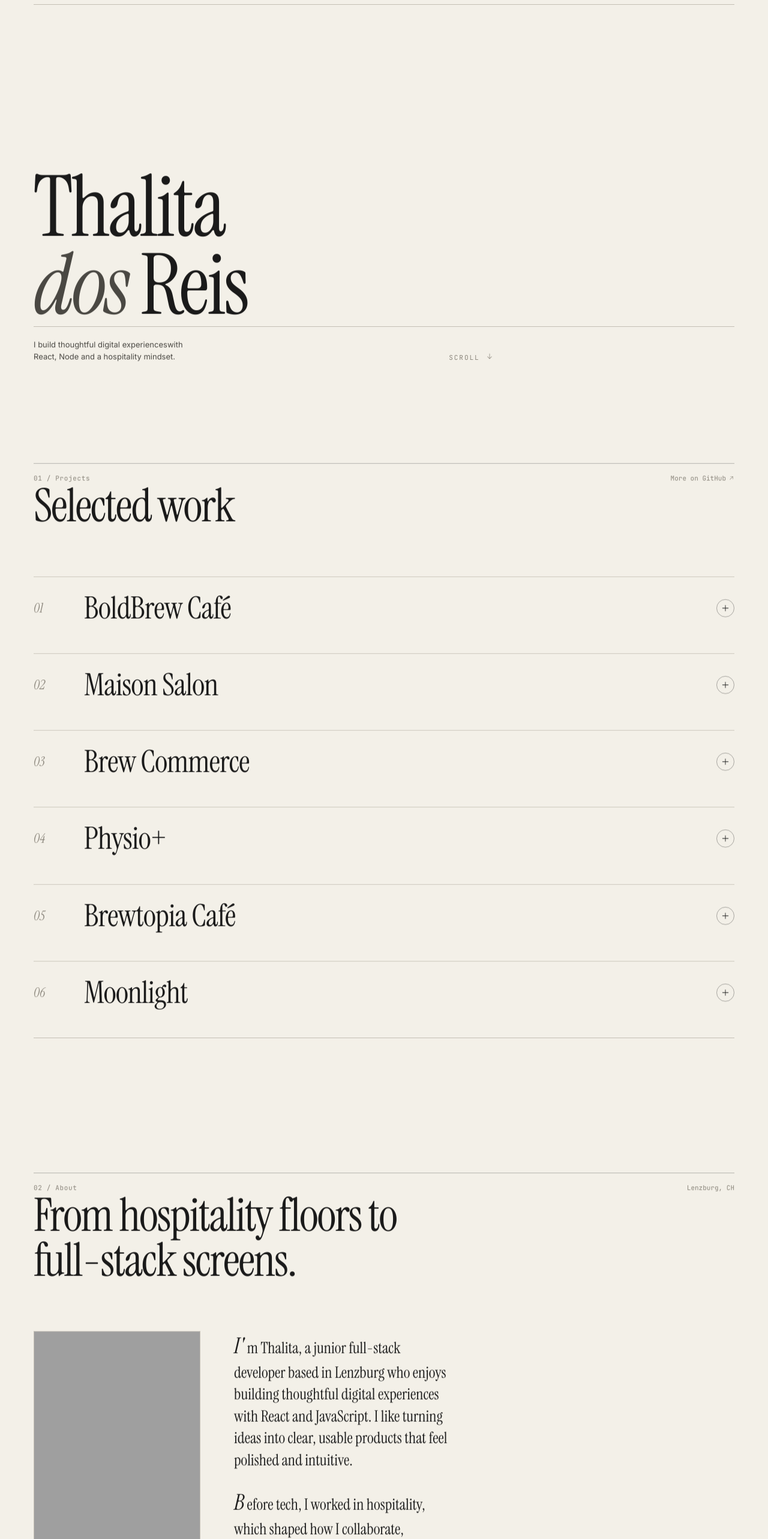
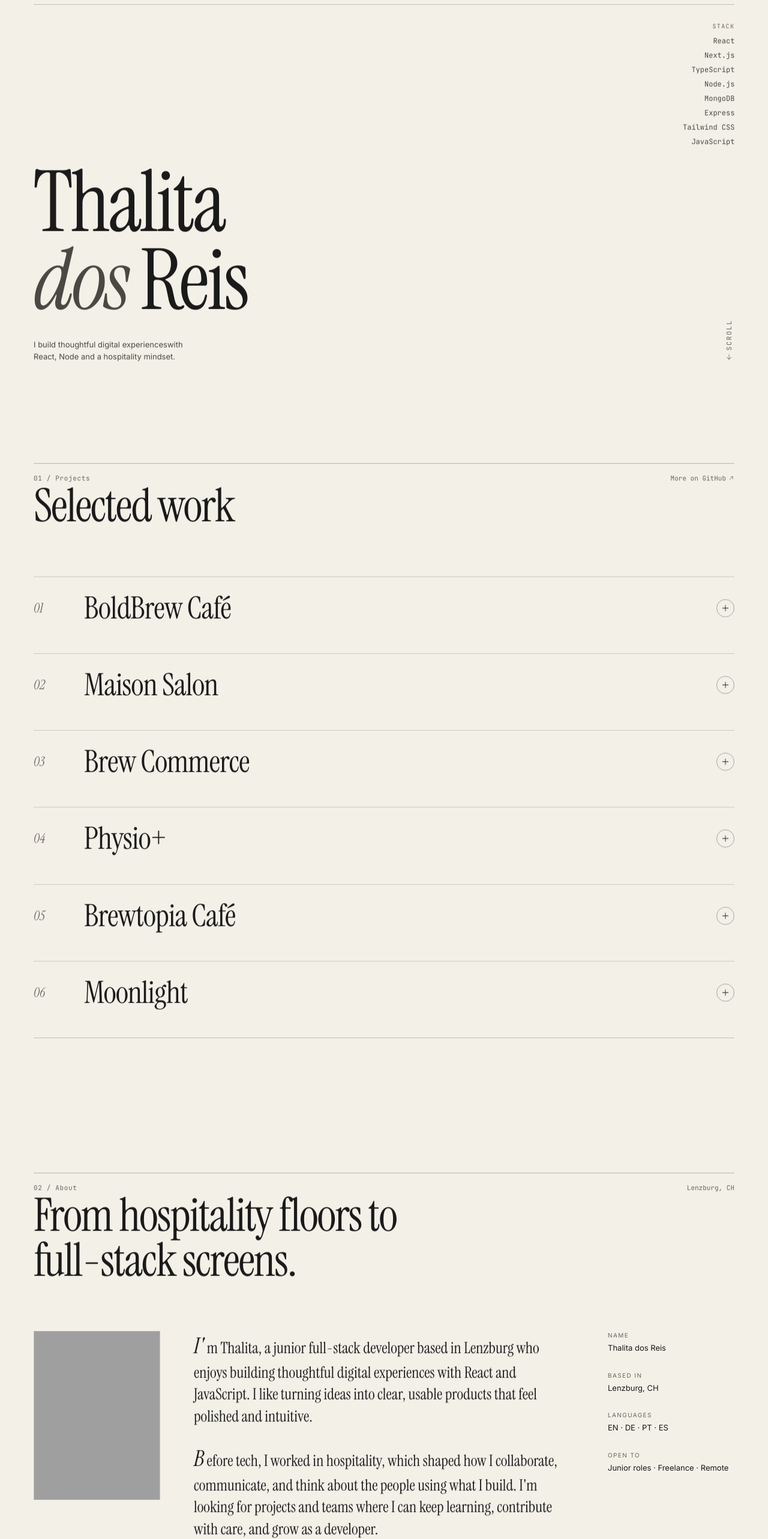
Before and after one commit to ThalitadosReis/portfolio, a React (Vite) app: page / in a window 1280 px wide. Shown: the part 140-2706 px from the top of the page at 60% size. Built offline with nearby package versions, Linux system fonts and the light colour scheme; grey boxes are pictures that could not be loaded.

Commit message:
Update homepage layout and contact section

```diff
--- a/src/components/home/About.jsx
+++ b/src/components/home/About.jsx
@@ -26,23 +26,19 @@ export default function About() {
         aside="Lenzburg, CH"
       />
 
-      <div className="grid grid-cols-1 md:grid-cols-[1fr_3fr] gap-9 md:gap-14">
-        <Reveal className="flex flex-col gap-7">
+      <div className="grid grid-cols-1 md:grid-cols-[1fr_3fr_1fr] gap-9 md:gap-x-14 items-start">
+        <Reveal>
           <ProfilePhoto />
-          <Meta label="Name" value="Thalita dos Reis" />
-          <Meta label={t.banner.based} value="Lenzburg, CH" />
-          <Meta label={t.about.languagesLabel} value={siteData.languages} />
-          <Meta label={t.about.openToLabel} value={t.about.openToValue} />
         </Reveal>
 
         <div className="flex flex-col gap-7">
           <Reveal>
-            <p className="m-0 text-ink font-serif text-[clamp(22px,2.5vw,26px)] leading-[1.4] max-w-[30ch] first-letter:text-[1.4em] first-letter:italic first-letter:pr-1">
+            <p className="m-0 text-ink font-serif text-[clamp(22px,2.5vw,26px)] leading-[1.4] first-letter:text-[1.4em] first-letter:italic first-letter:pr-1">
               {t.about.paragraph1}
             </p>
           </Reveal>
           <Reveal delay={0.12}>
-            <p className="m-0 text-ink font-serif text-[clamp(22px,2.5vw,26px)] leading-[1.4] max-w-[30ch] first-letter:text-[1.4em] first-letter:italic first-letter:pr-1">
+            <p className="m-0 text-ink font-serif text-[clamp(22px,2.5vw,26px)] leading-[1.4] first-letter:text-[1.4em] first-letter:italic first-letter:pr-1">
               {t.about.paragraph2}
             </p>
           </Reveal>
@@ -64,6 +60,13 @@ export default function About() {
             ))}
           </Reveal>
         </div>
+
+        <Reveal className="hidden md:flex flex-col gap-7">
+          <Meta label="Name" value="Thalita dos Reis" />
+          <Meta label={t.banner.based} value="Lenzburg, CH" />
+          <Meta label={t.about.languagesLabel} value={siteData.languages} />
+          <Meta label={t.about.openToLabel} value={t.about.openToValue} />
+        </Reveal>
       </div>
     </section>
   );
--- a/src/components/home/Banner.jsx
+++ b/src/components/home/Banner.jsx
@@ -1,6 +1,7 @@
 import { ArrowDownIcon } from "@phosphor-icons/react";
 import Reveal from "../Reveal.jsx";
 import { useLang } from "../../i18n/LangContext.jsx";
+import { siteData } from "../../data/siteData.js";
 
 export default function Banner() {
   const { t } = useLang();
@@ -27,6 +28,20 @@ export default function Banner() {
         </div>
       </div>
 
+      {/* core stack */}
+      <Reveal delay={0.4} className="self-end text-right">
+        <div className="flex flex-col items-end gap-1.5">
+          <span className="font-mono text-[10px] tracking-[0.14em] uppercase text-mute mb-0.5">
+            Stack
+          </span>
+          {siteData.skills.slice(0, 8).map((s) => (
+            <span key={s} className="font-mono text-[12px] text-ink-2">
+              {s}
+            </span>
+          ))}
+        </div>
+      </Reveal>
+
       {/* title + caption */}
       <div>
         <Reveal>
@@ -38,15 +53,20 @@ export default function Banner() {
           </h1>
         </Reveal>
 
-        <div className="grid grid-cols-1 md:grid-cols-3 gap-x-10 gap-y-5 items-end border-t border-rule pt-5 mt-1">
+        <div className="grid grid-cols-[1fr_auto] md:grid-cols-3 gap-x-10 items-end">
           <Reveal delay={0.6} className="text-[13px] text-ink-2 max-w-[32ch]">
             <span>{t.banner.description}</span>
             <span>{t.banner.specialization}</span>
           </Reveal>
 
-          <Reveal delay={0.8} className="flex md:justify-end">
-            <div className="flex items-center gap-2.5 font-mono text-[11px] tracking-[0.18em] uppercase text-mute">
-              <span>{t.banner.scrollDown}</span>
+          <Reveal
+            delay={0.8}
+            className="hidden md:flex justify-end md:col-start-3"
+          >
+            <div className="flex flex-col items-center gap-2 text-mute">
+              <span className="font-mono text-[11px] tracking-[0.18em] uppercase [writing-mode:vertical-rl] rotate-180">
+                {t.banner.scrollDown}
+              </span>
               <ArrowDownIcon size={12} className="animate-bounce" />
             </div>
           </Reveal>
--- a/src/components/home/Contact.jsx
+++ b/src/components/home/Contact.jsx
@@ -35,6 +35,8 @@ export default function Contact() {
         className="mb-10"
       />
 
+      <div className="grid grid-cols-1 md:grid-cols-[1fr_auto] gap-x-16 gap-y-10 items-center">
+        <div>
           <Reveal>
             <h2 className="font-serif font-normal text-[clamp(72px,11vw,168px)] leading-[0.92] tracking-[-0.03em] m-0 my-6 text-ink">
               <span>{t.contact.line1}</span>
@@ -47,8 +49,10 @@ export default function Contact() {
               {t.contact.sub}
             </p>
           </Reveal>
-
-      <Reveal delay={0.16} className="flex gap-4 items-center flex-wrap mt-8">
+          <Reveal
+            delay={0.16}
+            className="flex gap-4 items-center flex-wrap mt-8"
+          >
             <a
               href={`mailto:${siteData.email}`}
               className="inline-flex items-center group bg-ink text-bg font-serif italic text-[22px] rounded-full gap-3.5 py-4 px-7 transition-all duration-250 hover:-translate-y-[3px]"
@@ -59,17 +63,16 @@ export default function Contact() {
               </span>
             </a>
           </Reveal>
+        </div>
 
         <Reveal
           delay={0.24}
-        className="grid grid-cols-1 sm:grid-cols-2 md:grid-cols-4 gap-0 md:gap-x-16 mt-10 sm:mt-16 pt-6 border-t border-rule"
+          className="flex flex-col border-t border-rule mt-2 md:mt-6 md:border-t-0 md:border-l md:border-rule md:pl-10 min-w-[200px]"
         >
-        {contactItems.map((item, index) => (
+          {contactItems.map((item) => (
             <div
               key={item.label}
-            className={`flex flex-col gap-1.5 border-b border-rule py-5 pr-6 md:border-b-0 ${
-              index === contactItems.length - 1 ? "" : "md:border-r"
-            }`}
+              className="flex flex-col gap-1.5 border-b border-rule py-5"
             >
               <span className="font-mono text-[10px] tracking-[0.14em] uppercase text-mute">
                 {item.label}
@@ -85,6 +88,7 @@ export default function Contact() {
             </div>
           ))}
         </Reveal>
+      </div>
     </section>
   );
 }
--- a/src/data/siteData.js
+++ b/src/data/siteData.js
@@ -7,20 +7,20 @@ export const siteData = {
   github: "https://github.com/ThalitadosReis",
   linkedin: "https://www.linkedin.com/in/thalitadosreis/",
   skills: [
-    "JavaScript",
-    "TypeScript",
     "React",
     "Next.js",
+    "TypeScript",
     "Node.js",
+    "MongoDB",
     "Express",
-    "MongoDB",
     "Tailwind CSS",
+    "JavaScript",
+    "Socket.io",
+    "Stripe",
+    "Vite",
+    "Git",
+    "Nodemailer",
     "HTML",
     "CSS",
-    "Git",
-    "Stripe",
-    "Socket.io",
-    "Nodemailer",
-    "Vite",
   ],
 };
--- a/src/i18n/translations/de.js
+++ b/src/i18n/translations/de.js
@@ -11,8 +11,6 @@ export const de = {
     based: "Wohnhaft in",
     description: "Ich baue durchdachte digitale Erlebnisse",
     specialization: "mit React, Node und einer Gastfreundschafts-Haltung.",
-    quoteA: "„Code im Dienst der Klarheit,",
-    quoteB: 'und die Menschen zuerst."',
     profileAlt: "Profil",
   },
   projects: {
--- a/src/i18n/translations/en.js
+++ b/src/i18n/translations/en.js
@@ -11,8 +11,6 @@ export const en = {
     based: "Based in",
     description: "I build thoughtful digital experiences",
     specialization: "with React, Node and a hospitality mindset.",
-    quoteA: "“Code in service of clarity,",
-    quoteB: "and people first.”",
     profileAlt: "Profile",
   },
   projects: {
--- a/src/index.css
+++ b/src/index.css
@@ -5,7 +5,7 @@
   --paper: #ebe7dc;
   --ink: #1a1a1a;
   --ink-2: #4a4843;
-  --mute: #8a857b;
+  --mute: #6b6560;
   --rule: #c4bfb5;
   --rule-strong: rgba(22, 22, 22, 0.34);
 }
```
Lines whose indentation alone changed are shown as unchanged.
